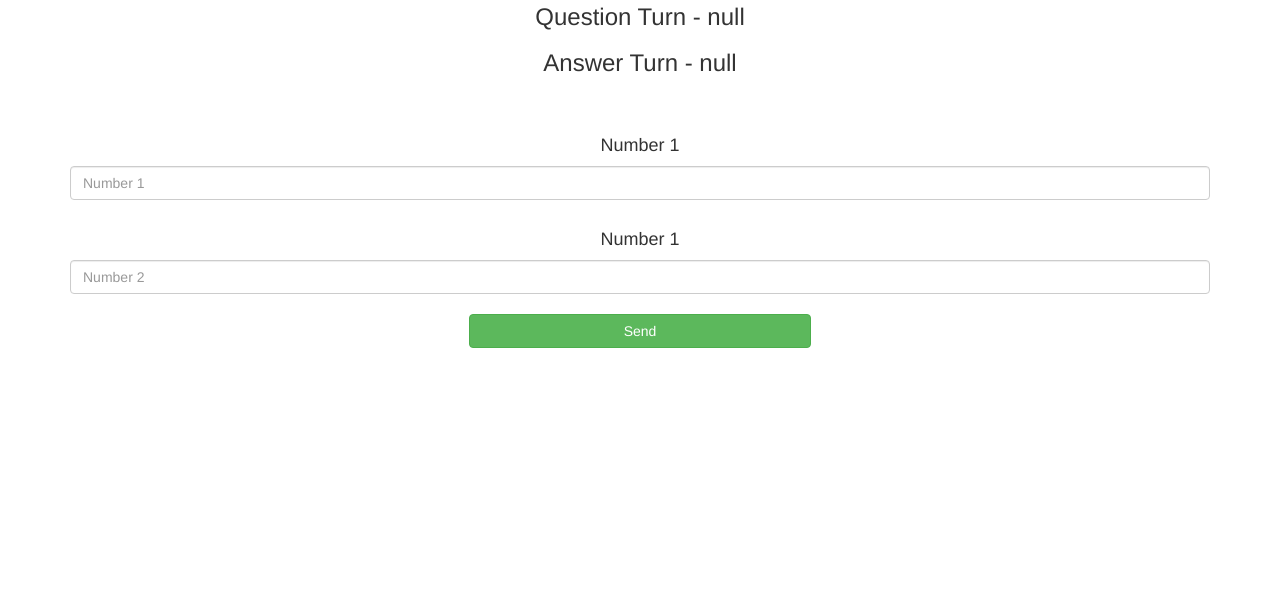
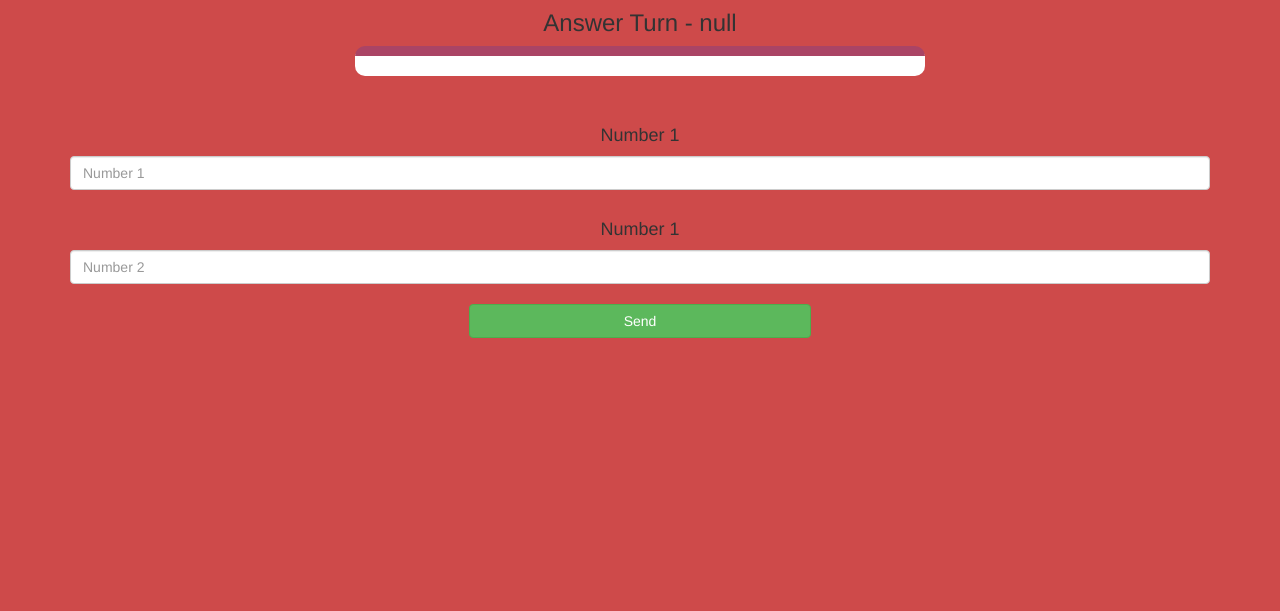
Before and after one commit to Rakesh11068/THE-MATH-QUIZ---PART-3, a plain HTML site: page 1index.html in a window 1280 px wide. Shown: the part 189-800 px from the top of the page. Drawn offline with nearby package versions, Linux system fonts and the light colour scheme.

Commit message:
Update and rename game_page.html to 1index.html

```diff
--- a/game_page.html
+++ b/1index.html
@@ -7,7 +7,7 @@
 <link rel="stylesheet" href="https://maxcdn.bootstrapcdn.com/bootstrap/3.4.0/css/bootstrap.min.css">
 <script src="https://ajax.googleapis.com/ajax/libs/jquery/3.4.1/jquery.min.js"></script>
 <script src="https://maxcdn.bootstrapcdn.com/bootstrap/3.4.0/js/bootstrap.min.js"></script>
-<link rel="stylesheet" type="text/css" href="game.css">
+<link rel="stylesheet" type="text/css" href="stylesheet.css">
 </head>
 <body>
 
```
